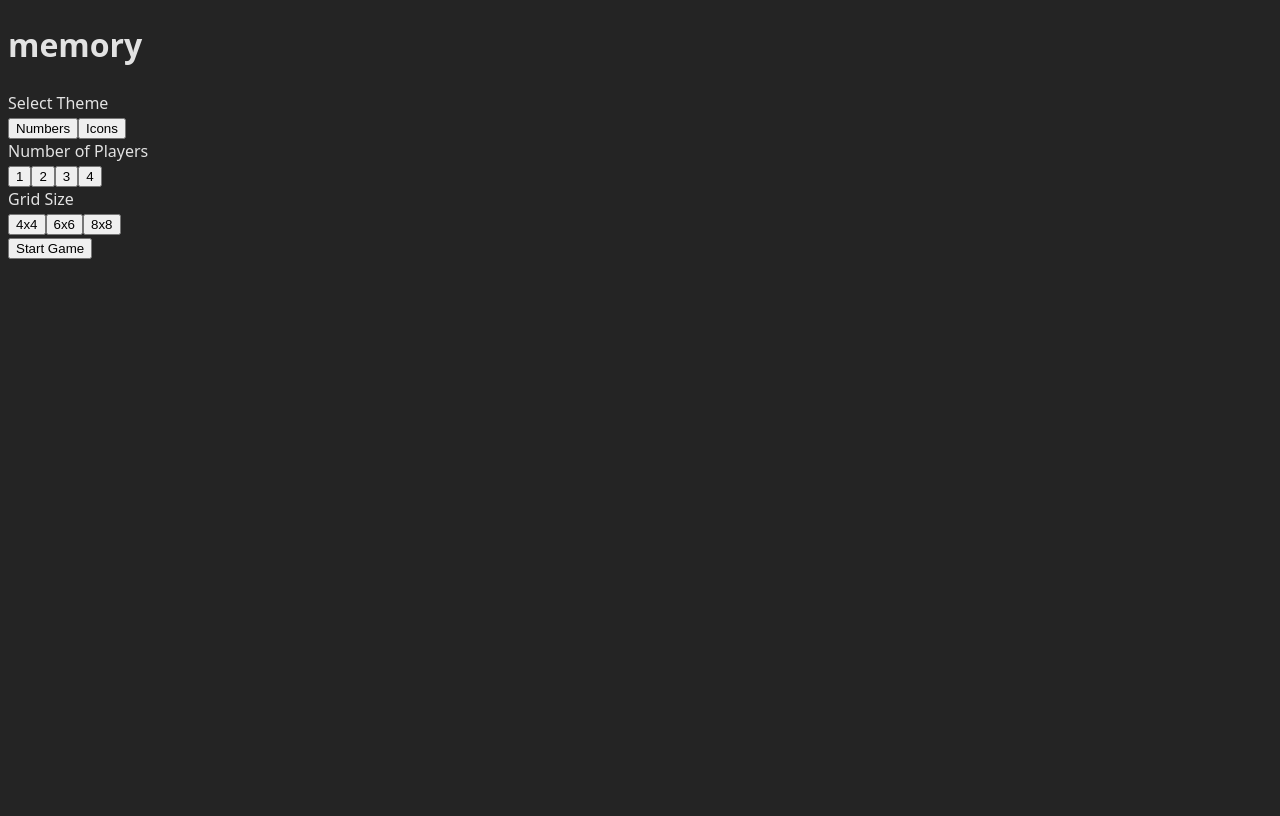
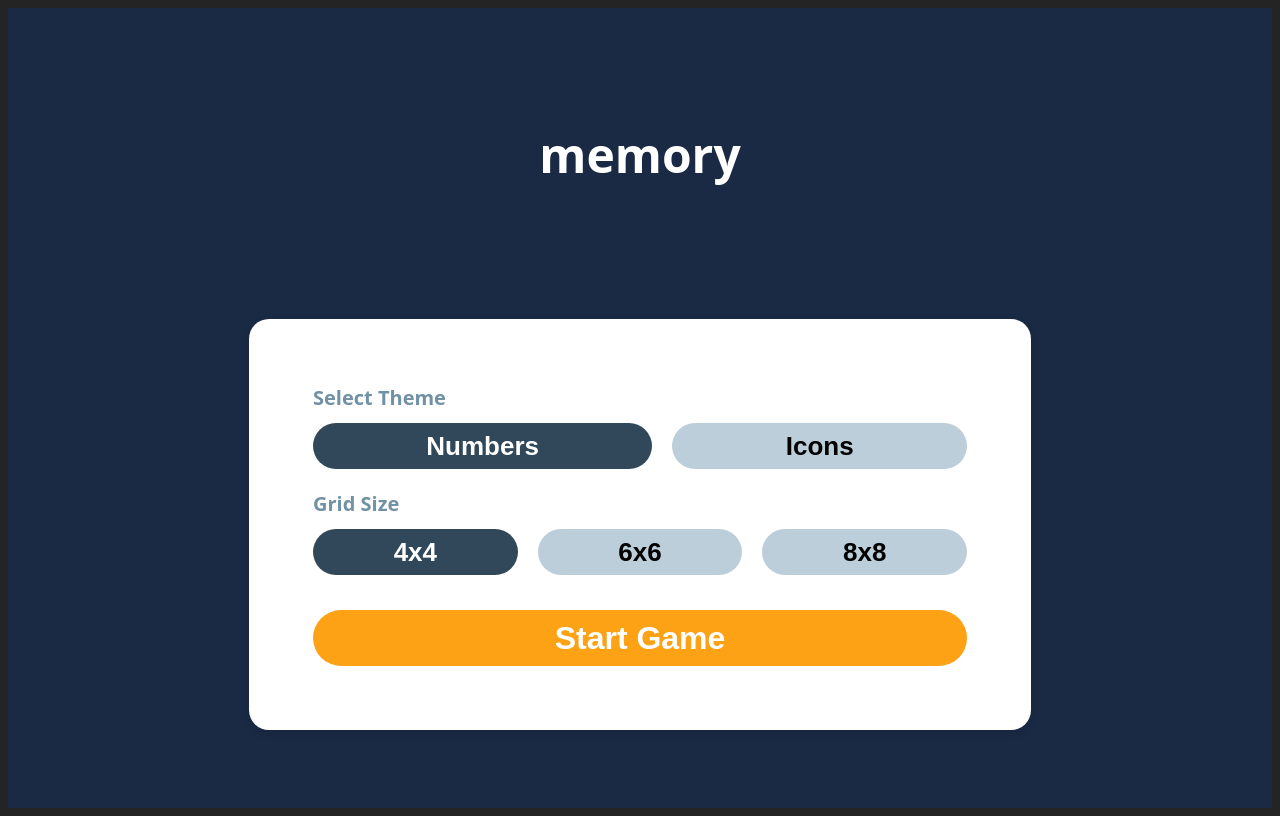
Before and after one commit to Santas7/Hackathon-Result, a React (Vite) app: page / in a window 1280 px wide. Built offline with nearby package versions, Linux system fonts and the light colour scheme.

Commit message:
полная готовая Game-Setup страница с компонентами и стилями

```diff
--- a/package.json
+++ b/package.json
@@ -28,6 +28,7 @@
     "eslint-plugin-react-refresh": "^0.4.8",
     "globals": "^15.8.0",
     "prettier": "^3.3.2",
+    "sass-embedded": "^1.86.0",
     "stylelint": "^16.7.0",
     "stylelint-config-standard": "^36.0.1",
     "typescript": "~5.7.2",
--- a/src/App.tsx
+++ b/src/App.tsx
@@ -1,4 +1,4 @@
-import { GameSetup } from "./pages/game-setup/game-setup"
+import { GameSetup } from "./pages/game-setup";
 
 export const App = () => {
   return <div>
--- /dev/null
+++ b/src/components/select-option/index.ts
@@ -0,0 +1 @@
+export { SelectOption } from './select-option';
--- /dev/null
+++ b/src/components/select-option/select-option.module.scss
@@ -0,0 +1,33 @@
+.container {
+  display: flex;
+  gap: 20px;
+  justify-content: space-between;
+}
+
+.option {
+  background-color: #BCCED9;
+  border: none;
+  border-radius: 35px;
+  padding: 10px 20px;
+  font-size: 26px;
+  font-weight: 700;
+  line-height: 100%;
+  cursor: pointer;
+
+  transition: background-color 0.3s ease;
+  flex-grow: 1;
+  min-width: 100px;
+
+  &.selected {
+    background-color: #304859;
+    color: white;
+  }
+
+  &:hover {
+    background-color: #6395B8;
+  }
+
+  &.selected:hover {
+    background-color: #BCCED9;
+  }
+}
--- a/src/components/select-option/SelectOption.tsx
+++ b/src/components/select-option/select-option.tsx
@@ -1,5 +1,5 @@
 import { FC } from 'react';
-// import styles from './SelectOption.module.scss';
+import styles from './select-option.module.scss';
 import { ISelectOptionProps } from '../../core/types/for-game-setup';
 
 
@@ -9,10 +9,11 @@ export const SelectOption: FC<ISelectOptionProps> = ({
     onSelect
 }) => {
   return (
-    <div>
+    <div className={styles.container}>
       {options.map((option) => (
         <button
           key={option}
+          className={`${styles.option} ${selectedOption === option ? styles.selected : ''}`}
           onClick={() => onSelect(option)}
         >
           {option}
--- a/src/core/constants/for-game-setup.ts
+++ b/src/core/constants/for-game-setup.ts
@@ -1,5 +1,9 @@
-export const defaultSettings = {
+export const defaultSettings: {
+    themes: string[],
+    playerCount: string[],
+    gridSizes: string[]
+} = {
     themes: ['Numbers', 'Icons'],
-    playerCount: ['1', '2', '3', '4'],
-    gridSizes: ['4x4', '6x6', '8x8']
+    playerCount: ['1'], //  ['1', '2', '3', '4']
+    gridSizes: ['4', '6', '8']
 }
--- a/src/pages/game-setup/game-setup.module.scss
+++ b/src/pages/game-setup/game-setup.module.scss
@@ -0,0 +1,58 @@
+.container {
+    display: flex;
+    flex-direction: column;
+    align-items: center;
+    justify-content: center;
+    background-color: #1a2a44;
+    height: 100vh;
+}
+
+.title {
+    color: white;
+    font-size: 48px;
+    font-weight: bold;
+    margin-bottom: 128px;
+    text-transform: lowercase;
+}
+
+.setupCard {
+    background-color: white;
+    border-radius: 20px;
+    padding: 64px;
+    box-shadow: 0 4px 10px rgba(0, 0, 0, 0.1);
+    display: flex;
+    flex-direction: column;
+    gap: 20px;
+    width: 654px;
+}
+
+.optionGroup {
+    display: flex;
+    flex-direction: column;
+    gap: 10px;
+}
+
+.label {
+    font-size: 20px;
+    font-weight: 700;
+    color: #7191A5;
+}
+
+.setupCard .button {
+    margin-top: 15px;
+    background-color: #FDA214;
+    color: white;
+    border: none;
+    border-radius: 35px;
+    padding: 12px 24px;
+    font-size: 32px;
+    line-height: 100%;
+    font-weight: bold;
+    cursor: pointer;
+    transition: background-color 0.3s ease;
+    text-transform: capitalize;
+
+    &:hover {
+      background-color: #FFB84A;
+    }
+}
--- a/src/pages/game-setup/game-setup.tsx
+++ b/src/pages/game-setup/game-setup.tsx
@@ -1,13 +1,14 @@
 import { useState } from "react";
 import { IGameSettings } from "../../core/types/for-game-setup";
-import { SelectOption } from "../../components/select-option/SelectOption";
+import { SelectOption } from "../../components/select-option";
 import { defaultSettings } from "../../core/constants/for-game-setup";
+import styles from './game-setup.module.scss';
 
 export const GameSetup = () => {
     const [settings, setSettings] = useState<IGameSettings>({
         theme: 'Numbers',
         players: '1',
-        gridSize: '4x4',
+        gridSize: '4',
     });
 
     const handleSettingChange = (key: keyof IGameSettings, value: string) => {
@@ -19,11 +20,11 @@ export const GameSetup = () => {
     }
 
     return (
-        <div>
-            <h1>memory</h1>
-            <div>
-                <div>
-                    <label>
+        <div className={styles.container}>
+            <h1 className={styles.title}>memory</h1>
+            <div className={styles.setupCard}>
+                <div className={styles.optionGroup}>
+                    <label className={styles.label}>
                         Select Theme
                     </label>
                     <SelectOption
@@ -32,8 +33,8 @@ export const GameSetup = () => {
                         onSelect={(value) => handleSettingChange('theme', value)}
                     />
                 </div>
-                <div>
-                    <label>
+                {/* <div className={styles.optionGroup}>
+                    <label className={styles.label}>
                         Number of Players
                     </label>
                     <SelectOption
@@ -41,18 +42,18 @@ export const GameSetup = () => {
                         selectedOption={settings.players}
                         onSelect={(value) => handleSettingChange('players', value)}
                     />
-                </div>
-                <div>
-                    <label>
+                </div> */}
+                <div className={styles.optionGroup}>
+                    <label className={styles.label}>
                         Grid Size
                     </label>
                     <SelectOption
-                        options={defaultSettings.gridSizes}
-                        selectedOption={settings.gridSize}
-                        onSelect={(value) => handleSettingChange('gridSize', value)}
+                        options={defaultSettings.gridSizes.map((size) => `${size}x${size}`)}
+                        selectedOption={`${settings.gridSize}x${settings.gridSize}`}
+                        onSelect={(value) => handleSettingChange('gridSize', value.split('x')[0])}
                     />
                 </div>
-                <button onClick={handleStartGame} >
+                <button className={styles.button} onClick={handleStartGame} >
                     Start Game
                 </button>
             </div>
--- a/src/pages/game-setup/index.ts
+++ b/src/pages/game-setup/index.ts
@@ -0,0 +1 @@
+export { GameSetup } from './game-setup';
```
Also changed, not shown: src/components/select-option/SelectOption.module.scss (deleted), 1 other file (tests, documents, lock files or other folders).
